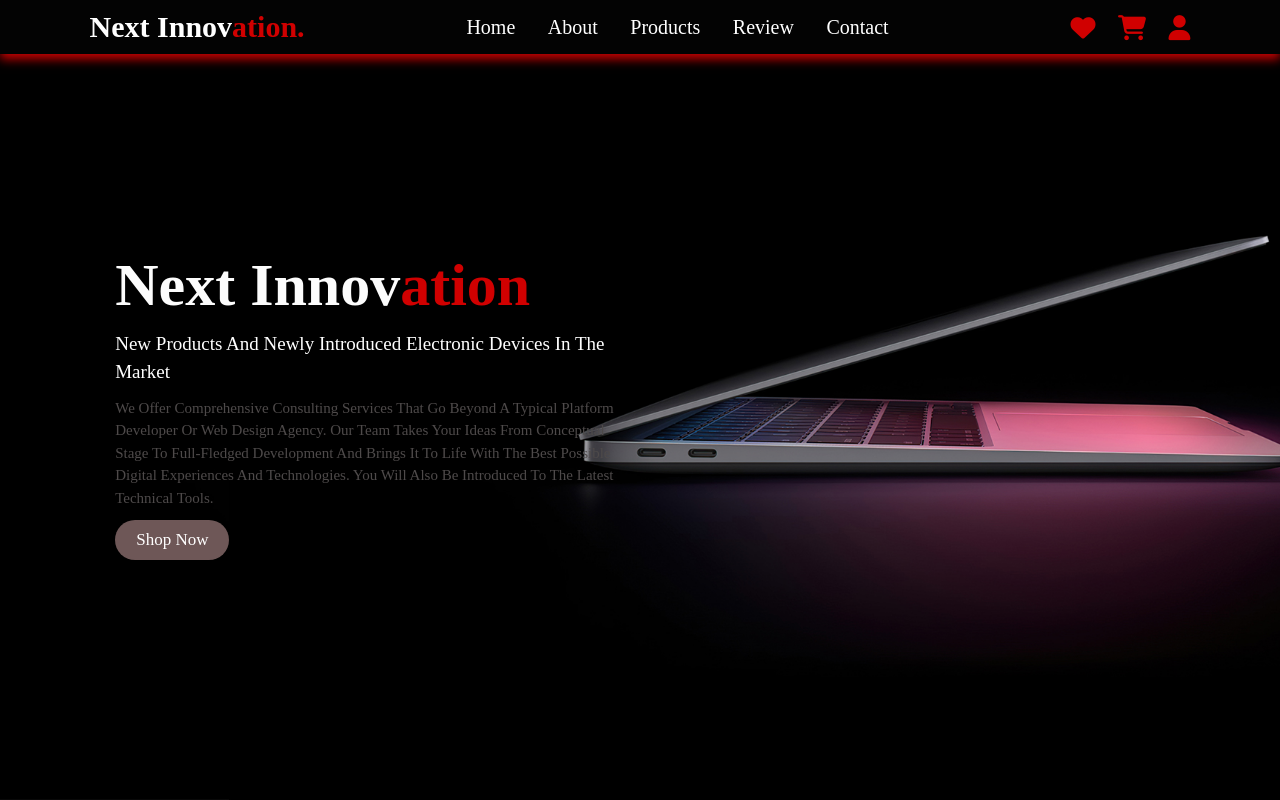
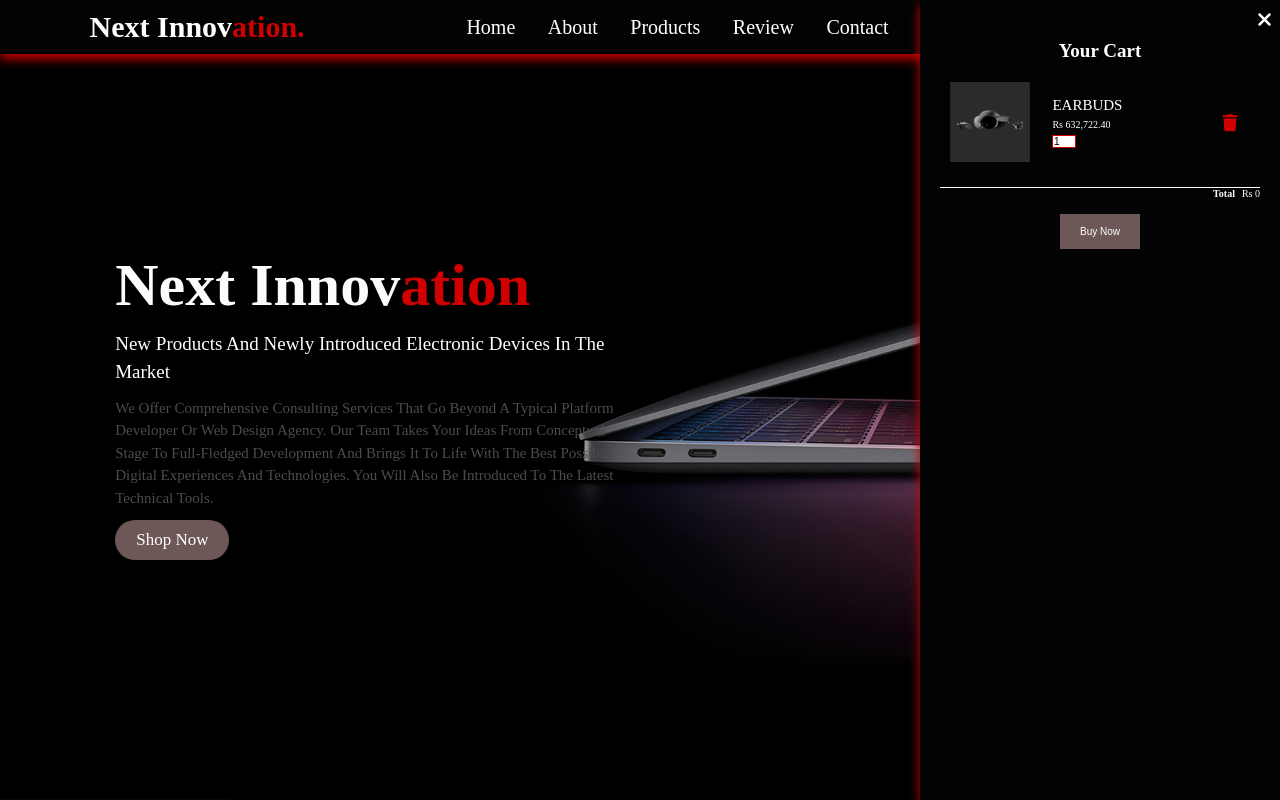
Before and after one commit to rash0956/ECommerce-System, a plain HTML site: page index.html in a window 1280 px wide. Both pictures are taken after a click on the link 1131 px from the left and 27 px from the top of the page. Shown: the top 800 px of the page. Drawn offline with nearby package versions, Linux system fonts and the light colour scheme.

Commit message:
Fix product section Add cart section Add Js file

```diff
--- a/index.html
+++ b/index.html
@@ -8,6 +8,7 @@
     <link rel="stylesheet" href="style.css">
     <link rel="stylesheet" href="https://cdnjs.cloudflare.com/ajax/libs/font-awesome/6.3.0/css/all.min.css">
     <link href='https://unpkg.com/boxicons@2.1.4/css/boxicons.min.css' rel='stylesheet'>
+    <script src="https://kit.fontawesome.com/7d0c4a8e0e.js" crossorigin="anonymous"></script>
 </head>
 <body>
 
@@ -30,8 +31,36 @@
 
     <div class="icons">
         <a href="#" class="fas fa-heart"></a>
-        <a href="#" class="fas fa-shopping-cart"></a>
+        <a href="#" class="fas fa-shopping-cart" id="cart-icon"></a>
         <a href="#" class="fas fa-user"></a>
+
+        <!--cart-->
+        <div class="cart">
+            <h2 class="cart-titel">Your Cart</h2>
+
+            <div class="cart-content">
+                <div class="cart-box">
+                    <img src="image/meta.jpg" alt="" class="cart-img">
+                    <div class="detail-box">
+                        <div class="cart-product-title">Earbuds</div>
+                        <div class="cart-price">Rs 632,722.40</div>
+                        <input type="number" value="1" class="cart-quantity">
+                    </div>
+                    <!--remove-->
+                    <i class="fa-solid fa-trash cart-remove"></i>
+                </div>
+            </div>
+            <!--total-->
+            <div class="total">
+                <div class="total-title">Total</div>
+                <div class="total-price">Rs 0</div>
+            </div>
+            <!--by button-->
+            <button type="button" class="btn-buy">Buy Now</button>
+            <!--close-->
+            <i class="fa-sharp fa-solid fa-xmark" id="close-cart"></i>
+        </div>
+
     </div>
 
 
@@ -44,7 +73,9 @@
     <div class="content">
         <h3>Next Innov<span>ation</span></h3></h3>
         <span>New products and newly introduced electronic devices in the market</span><br>
-        <p>We offer comprehensive consulting services that go beyond a typical platform developer or web design agency. Our team takes your ideas from conceptual stage to full-fledged development and brings it to life with the best possible digital experiences and technologies. You will also be introduced to the latest technical tools.</p>
+        <p>We offer comprehensive consulting services that go beyond a typical platform developer or web design agency. Our team takes your
+            ideas from conceptual stage to full-fledged development and brings it to life with the best possible digital experiences and
+            technologies. You will also be introduced to the latest technical tools.</p>
         <a href="#" class="btn">Shop Now</a>
     </div>
 </section>
@@ -87,7 +118,7 @@
             <img src="image/meta.jpg" alt="" class="product-img">
             <h2 class="product-titel">Meta Quest Pro</h2>
             <span class="price">Rs 632,722.40</span>
-            <a href="#" class="fas fa-shopping-cart" add-cart></a>
+            <a href="#" class="fas fa-shopping-cart add-cart"></a>
         </div>
 
         <!--box 2-->
@@ -96,7 +127,7 @@
             <img src="image/apple watch.jpg"" class="product-img">
             <h2 class="product-titel">Apple Watch Ultra</h2>
             <span class="price">Rs 465,000.00</span>
-            <a href="#" class="fas fa-shopping-cart" add-cart></a>
+            <a href="#" class="fas fa-shopping-cart add-cart"></a>
         </div>
 
     <!--box 3-->
@@ -105,7 +136,7 @@
             <img src="image/irobot.jpg" alt="" class="product-img">
             <h2 class="product-titel">iRobot Roomba J7+</h2>
             <span class="price">Rs 421674.23</span>
-            <a href="#" class="fas fa-shopping-cart" add-cart></a>
+            <a href="#" class="fas fa-shopping-cart add-cart"></a>
         </div>
 
     <!--box 4-->
@@ -114,7 +145,7 @@
             <img src="image/iPhone 14.jpg" alt="" class="product-img">
             <h2 class="product-titel">iPhone-14-Pro</h2>
             <span class="price">Rs 465,000.00</span>
-            <a href="#" class="fas fa-shopping-cart" add-cart></a>
+            <a href="#" class="fas fa-shopping-cart add-cart"></a>
         </div>
 
     <!--box 5-->
@@ -123,7 +154,7 @@
             <img src="image/product2.jpg" alt="" class="product-img">
             <h2 class="product-titel">Beeline Velo 2</h2>
             <span class="price">Rs 42205.41</span>
-            <a href="#" class="fas fa-shopping-cart" add-cart></a>
+            <a href="#" class="fas fa-shopping-cart add-cart"></a>
         </div>
 
     <!--box 6-->
@@ -132,7 +163,7 @@
             <img src="image/0_lenovo.jpg" alt="" class="product-img">
             <h2 class="product-titel">Lenovo Note Book</h2>
             <span class="price">Rs 169,990.00</span>
-            <a href="#" class="fas fa-shopping-cart" add-cart></a>
+            <a href="#" class="fas fa-shopping-cart add-cart"></a>
         </div>
 
     <!--box 7-->
@@ -141,7 +172,7 @@
             <img src="image/vivo v21.png" alt="" class="product-img">
             <h2 class="product-titel">Vivo V21</h2>
             <span class="price">Rs 99,990.00</span>
-            <a href="#" class="fas fa-shopping-cart" add-cart></a>
+            <a href="#" class="fas fa-shopping-cart add-cart"></a>
         </div>
 
     <!--box 8-->
@@ -150,12 +181,13 @@
             <img src="image/Alarm.webp" alt="" class="product-img">
             <h2 class="product-titel">Wireless Charger With <br>Alarm Clock LED Light</h2>
             <span class="price">Rs 9047.50</span>
-            <a href="#" class="fas fa-shopping-cart" add-cart></a>
+            <a href="#" class="fas fa-shopping-cart add-cart"></a>
         </div>
     </div>
 </section>
+<!--Link Js-->
 
-
+<script src="main.js"></script>
 
 </body>
 </html>
--- /dev/null
+++ b/main.js
@@ -0,0 +1,14 @@
+// cart
+let cartIcon = document.querySelector("#cart-icon");
+let cart = document.querySelector(".cart");
+let closeCart = document.querySelector("#close-cart");
+
+// open cart
+cartIcon.onclick = () => {
+    cart.classList.add("active");
+};
+
+// close cart
+closeCart.onclick = () => {
+    cart.classList.remove("active");
+};
--- a/style.css
+++ b/style.css
@@ -1,5 +1,9 @@
 :root{
     --red: #D00000;
+    --black: #030303;
+    --white: #fff;
+    --darkgray: #252424;
+    --btn: #6e5757;
 }
 *{
     margin: 0;
@@ -89,11 +93,102 @@ header .navbar a:hover{
 }
 header .icons a{
     font-size: 2.5rem;
-    color: #D00000;
+    color: #d00000;
     margin-left: 2rem;
 }
 header .icons a:hover{
     color:var(--red);
+}
+.cart{
+    position: fixed;
+    top: 0;
+    right: -100%;
+    width: 360px;
+    min-height: 100vh;
+    padding: 20px;
+    background: var(--black);
+    box-shadow: 0 .5rem 1rem rgb(205, 2, 2);
+    transition: 0.3s;
+}
+.cart.active{
+    right: 0;
+}
+.cart-titel{
+    text-align: center;
+    font-size: 1.9rem;
+    font-weight: 600;
+    margin-top: 2rem;
+}
+.cart-box{
+    display: grid;
+    grid-template-columns: 32% 50% 18%;
+    align-items: center;
+    gap: 1rem;
+    margin-top: 1rem;
+}
+.cart-img{
+    width: 100px;
+    height: 100px;
+    object-fit: contain;
+    padding: 10px;
+}
+.detail-box{
+    display: grid;
+    row-gap: 0.5rem;
+}
+.cart-product-title{
+    font-size: 1.5rem;
+    text-transform: uppercase;
+}
+.cart-price{
+    font-weight: 500;
+}
+.cart-quantity{
+    border: 0.5px solid var(--red);
+    outline-color: var(--darkgray);
+    width: 2.4rem;
+    text-align: center;
+    font-size: 1rem;
+}
+.cart-remove{
+    font-size: 17px;
+    color: var(--red);
+    cursor: pointer;
+}
+.total{
+    display: flex;
+    justify-content: flex-end;
+    margin-top: 1.5rem;
+    border-top: 1px solid var(--white);
+}
+.total-title{
+    font-size: 1rem;
+    font-weight: 600;
+}
+.total-price{
+    margin-left: 0.7rem;
+}
+.btn-buy{
+    display: flex;
+    margin: 1.5rem auto 0 auto;
+    padding: 12px 20px;
+    border: none;
+    background: var(--btn);
+    color: var(--white);
+    font-size: 1rem;
+    font-weight: 500;
+    cursor: pointer;
+}
+.btn-buy:hover{
+    background: var(--red);
+}
+#close-cart{
+    position: absolute;
+    top: 1rem;
+    right: 0.8rem;
+    font-size: 2rem;
+    color: var(--white);
+    cursor: pointer;
 }
 header #toggler{
     display: none;
@@ -249,7 +344,9 @@ header .fa-bars{
     right: 0;
     padding: 10px;
     cursor: pointer;
-
+}
+.products-box a:hover{
+    background: hsl(0, 98%, 17%);
 }
 
 
```
